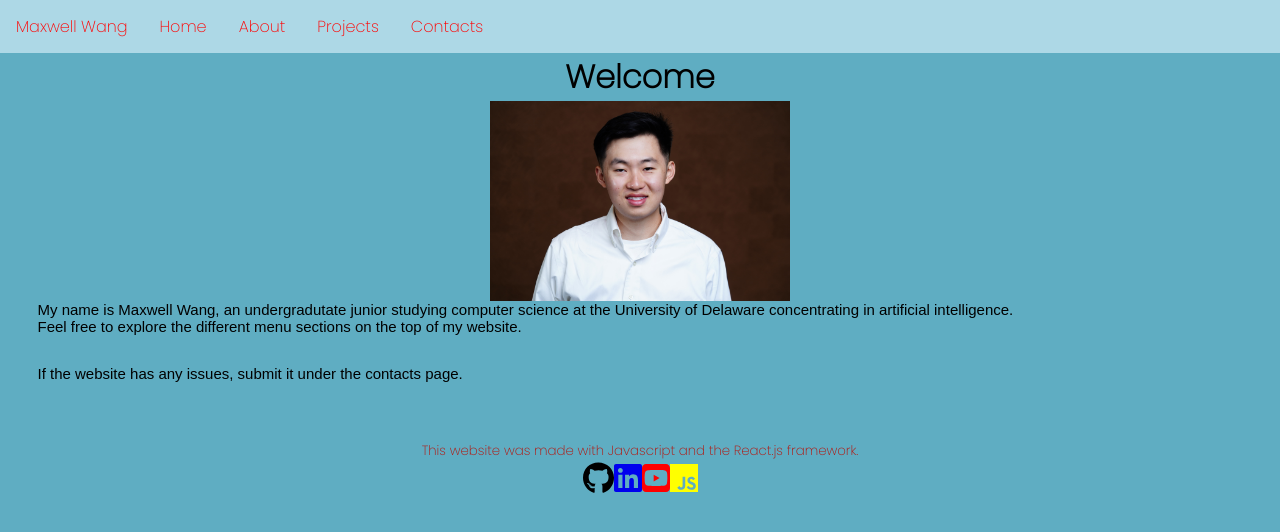
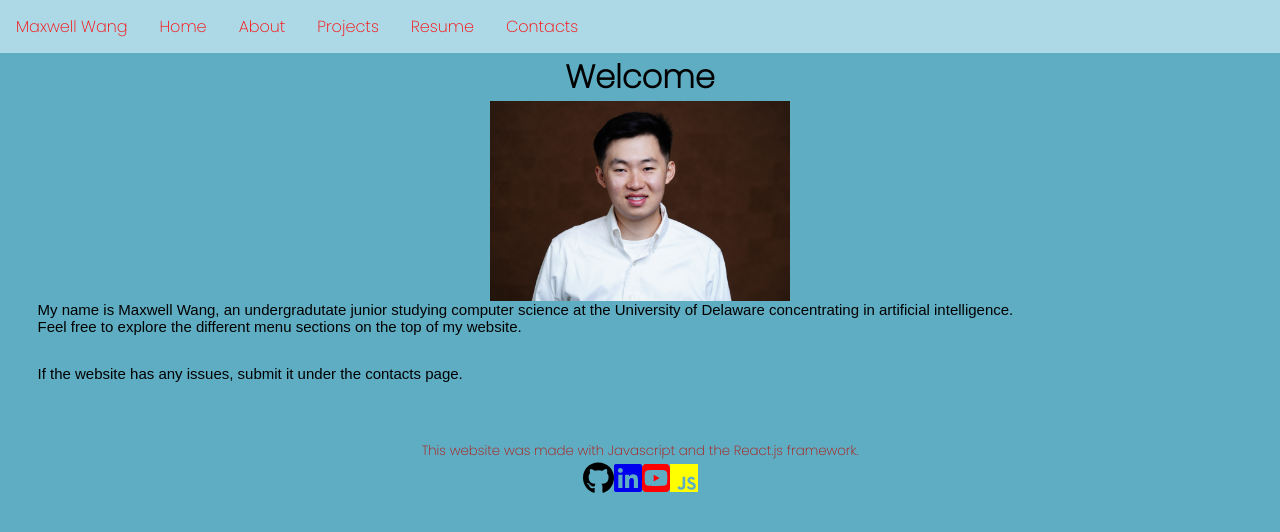
Before and after one commit to mwang840/MaxWang, a React (Create React App) app: page / in a window 1280 px wide. Shown: the top 532 px of the page. Built offline with nearby package versions, Linux system fonts and the light colour scheme.

Commit message:
link to resume

```diff
--- a/src/components/NavBar/NavBar.js
+++ b/src/components/NavBar/NavBar.js
@@ -11,6 +11,7 @@ export default function NavBar(){
             <li><CustomLink to="/">Home</CustomLink></li>
             <li><CustomLink to="/about">About</CustomLink></li>
             <li><CustomLink to="/projects">Projects</CustomLink></li>
+            <li><CustomLink to="/resume">Resume</CustomLink></li>
             <li><CustomLink to="/contacts">Contacts</CustomLink></li>
         </ul>
 
```
